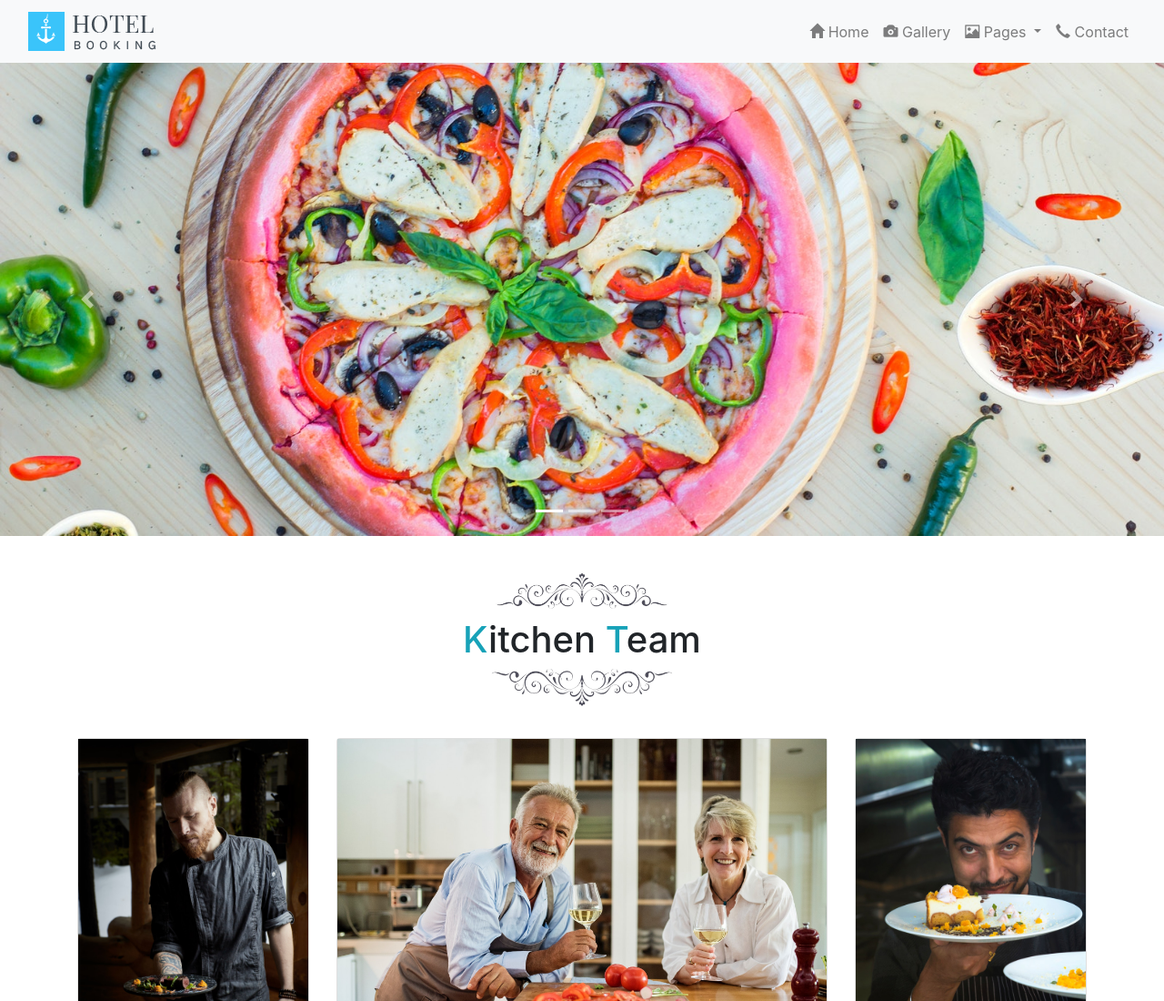
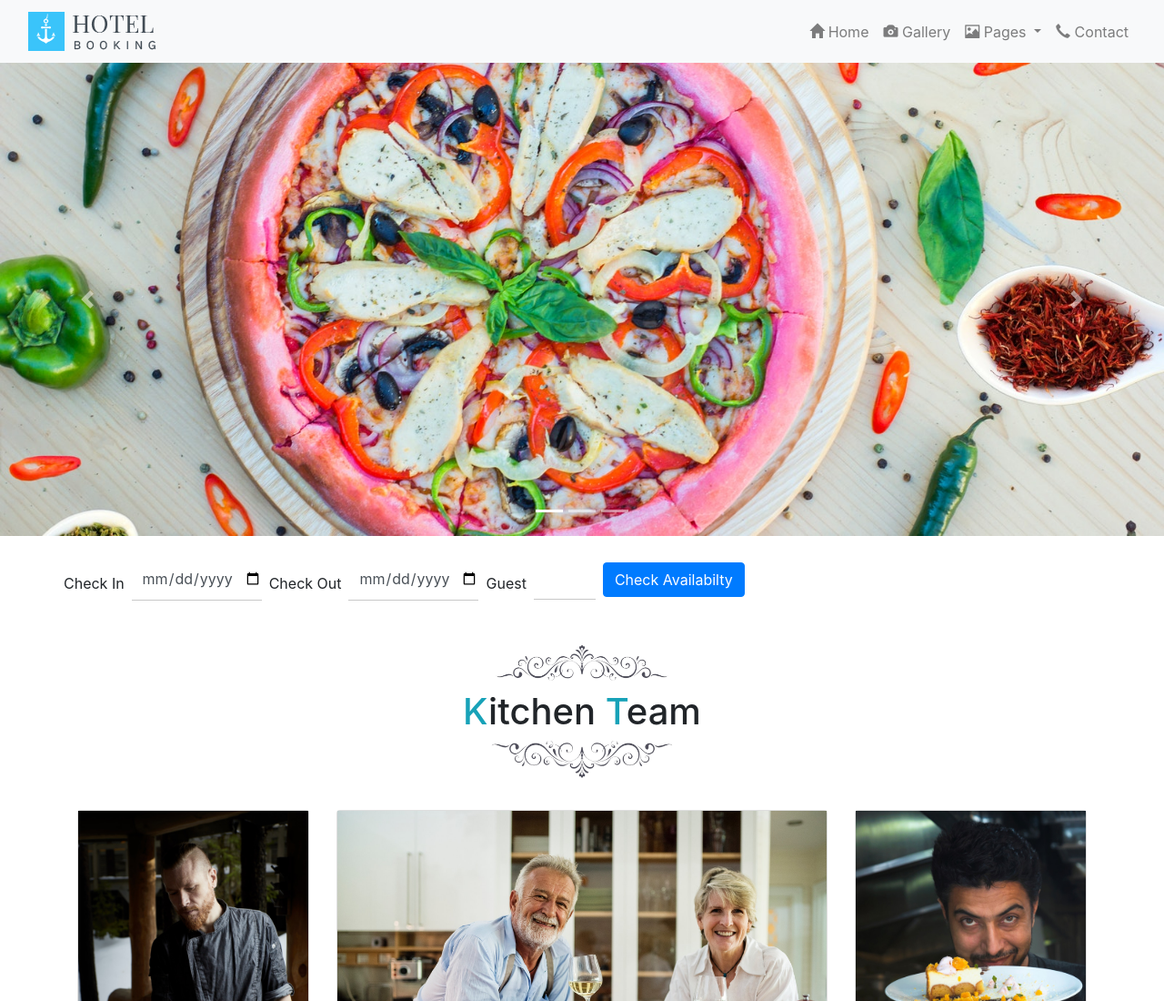
Before and after one commit to shrikantbhoite/hotel-website-template, a plain HTML site: page index.html in a window 1280 px wide. Shown: the top 1100 px of the page at 91% size. Drawn offline with nearby package versions, Linux system fonts and the light colour scheme.

Commit message:
Add files via upload

```diff
--- a/index.html
+++ b/index.html
@@ -32,7 +32,6 @@
         /*  #myBtn:hover {
             background-color: none;
         }*/
-
     </style>
 </head>
 
@@ -57,8 +56,8 @@
                             Gallery</a>
                     </li>
                     <li class="nav-item dropdown">
-                        <a class="nav-link dropdown-toggle" href="#" id="navbarDropdown"  data-toggle="dropdown" aria-haspopup="true" aria-expanded="false">
-                           <span class="glyphicon glyphicon-picture"></span> Pages
+                        <a class="nav-link dropdown-toggle" href="#" id="navbarDropdown" data-toggle="dropdown" aria-haspopup="true" aria-expanded="false">
+                            <span class="glyphicon glyphicon-picture"></span> Pages
                         </a>
                         <div class="dropdown-menu" aria-labelledby="navbarDropdown">
                             <a class="dropdown-item" href="#">Action</a>
@@ -107,6 +106,27 @@
         </div>
     </div>
     <!--slider end here-->
+
+    <!--booking form starts here-->
+    <div class="container-fluid  mt-4">
+        <div class="container ">
+            <div class="row ">
+            <div class="b-form">
+                <form class="form-inline" action="">
+                    <label class="mr-sm-2">Check In</label>
+                    <input type="date" class="form-control mb-2 mr-sm-2 text-center">
+                    <label class="mr-sm-2">Check Out</label>
+                    <input type="date" class="form-control mb-2 mr-sm-2 text-center">
+                    <label class="mr-sm-2">Guest</label>
+                    <input type="number" class="form-control mb-2 mr-sm-2 text-center " min="0" max="5">
+                    <button type="submit" class="btn btn-primary mb-2">Check Availabilty</button>
+                </form>
+                </div>
+            </div>
+        </div>
+    </div>
+
+    <!--booking form ends here-->
 
     <!--kitchen team start here-->
     <section class="chef container-fluid">
@@ -248,7 +268,7 @@
         </div>
         <div class="container">
             <div class="row ">
-                <div class="col-md-6 sachin mb-4">
+                <div class="col-md-6 fav-rooms mb-4">
                     <div class="price text-center">
                         <h5>€189 / night</h5>
                     </div>
@@ -455,7 +475,6 @@
     <script src="https://unpkg.com/aos@2.3.1/dist/aos.js"></script>
     <script>
         AOS.init();
-
     </script>
 
 
@@ -481,7 +500,6 @@
             document.body.scrollTop = 0;
             document.documentElement.scrollTop = 0;
         }
-
     </script>
     <!--<noscript>Not seeing a <a href="https://www.scrolltotop.com/">Scroll to Top Button</a>? Go to our FAQ page for more info.</noscript>-->
 
@@ -490,6 +508,4 @@
 
         new WOW().init();
     </script>-->
-</body>
-
-</html>
+</body></html>
```
